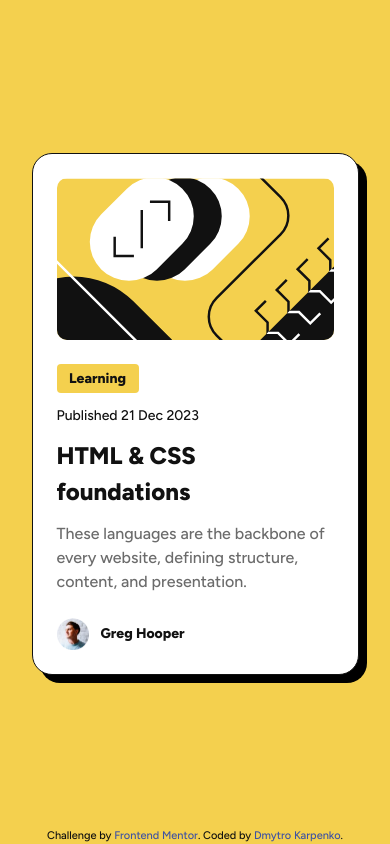
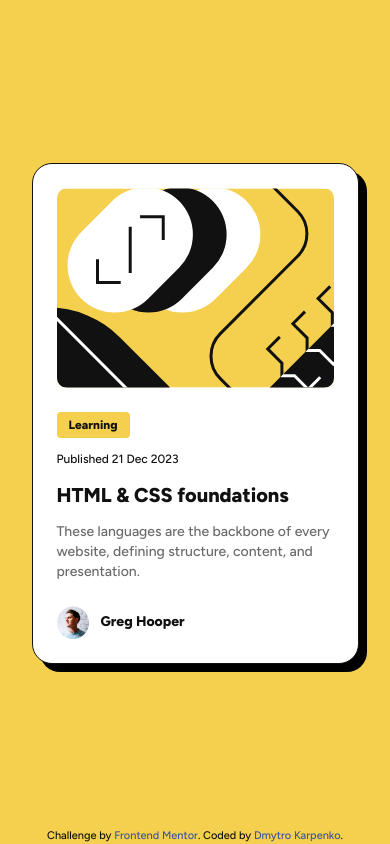
Before and after one commit to DmytroKarpenko88/blog-preview-card-main, a website: page index.html in a window 390 px wide. Drawn offline with Linux system fonts and the light colour scheme; files whose address does not match are found by name.

Commit message:
update for mobile style

```diff
--- a/index.html
+++ b/index.html
@@ -34,24 +34,28 @@
       <section>
         <div class="">
           <div
-            class="max-w-[327px] xl:max-w-96 h-[522px] bg-white p-300 rounded-card-radius gap-300 flex flex-col border border-gray-950 shadow-card-shadow"
+            class="max-w-[327px] xl:max-w-96 h-[501px] xl:h-[522px] bg-white p-300 rounded-card-radius gap-300 flex flex-col border border-gray-950 shadow-card-shadow"
           >
-            <div class="rounded-img-radius overflow-hidden">
-              <img src="./assets/images/illustration-article.svg" alt="Image" />
+            <div class="h-[200px] rounded-img-radius overflow-hidden">
+              <img
+                src="./assets/images/illustration-article.svg"
+                alt="Image"
+                class="w-full h-full object-cover"
+              />
             </div>
-            <div class="flex flex-col gap-150 text-sm leading-150">
+            <div class="flex flex-col gap-150 text-xs xl:text-sm leading-150">
               <p
-                class="w-[82px] text-center py-50 px-150 bg-yellow font-extrabold rounded-[4px]"
+                class="w-[73px] xl:w-[82px] text-center py-50 px-150 bg-yellow font-extrabold rounded-[4px]"
               >
                 Learning
               </p>
               <p>Published 21 Dec 2023</p>
               <h3
-                class="font-extrabold text-lg leading-150 hover:text-yellow cursor-pointer"
+                class="font-extrabold text-xl xl:text-lg leading-150 hover:text-yellow cursor-pointer"
               >
                 HTML & CSS foundations
               </h3>
-              <p class="text-base text-gray-500">
+              <p class="text-sm xl:text-base text-gray-500">
                 These languages are the backbone of every website, defining
                 structure, content, and presentation.
               </p>
```
Also changed, not shown: dist/output.css.
